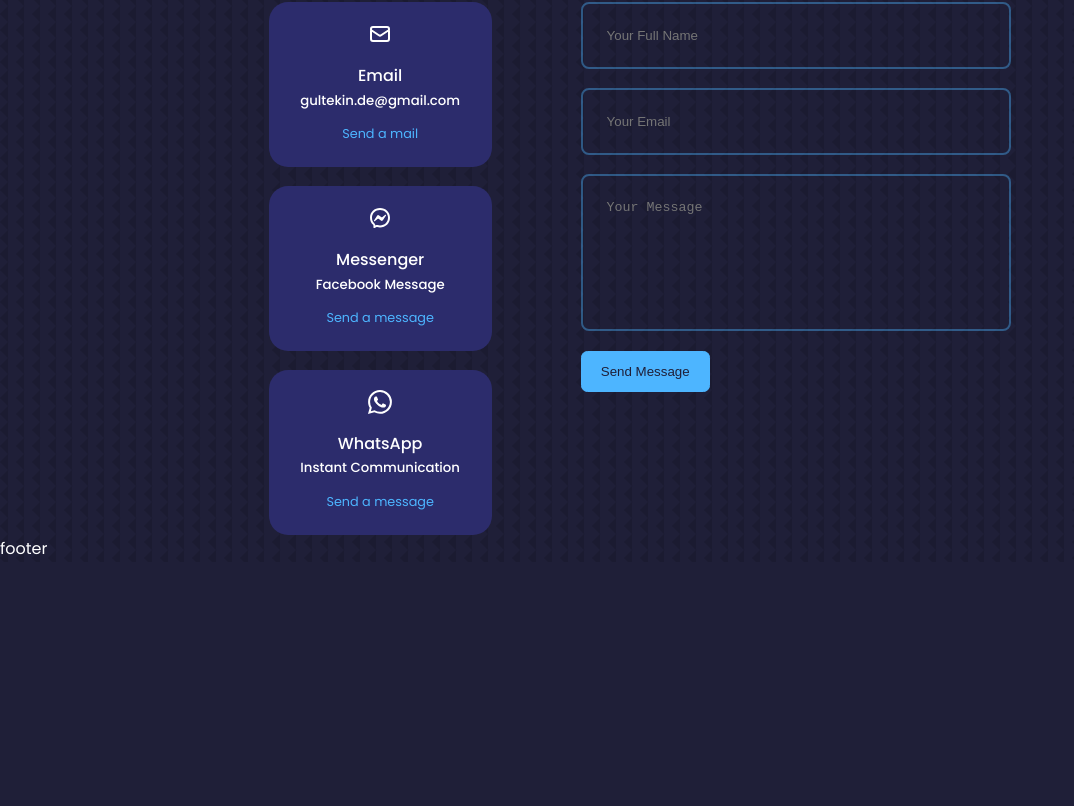
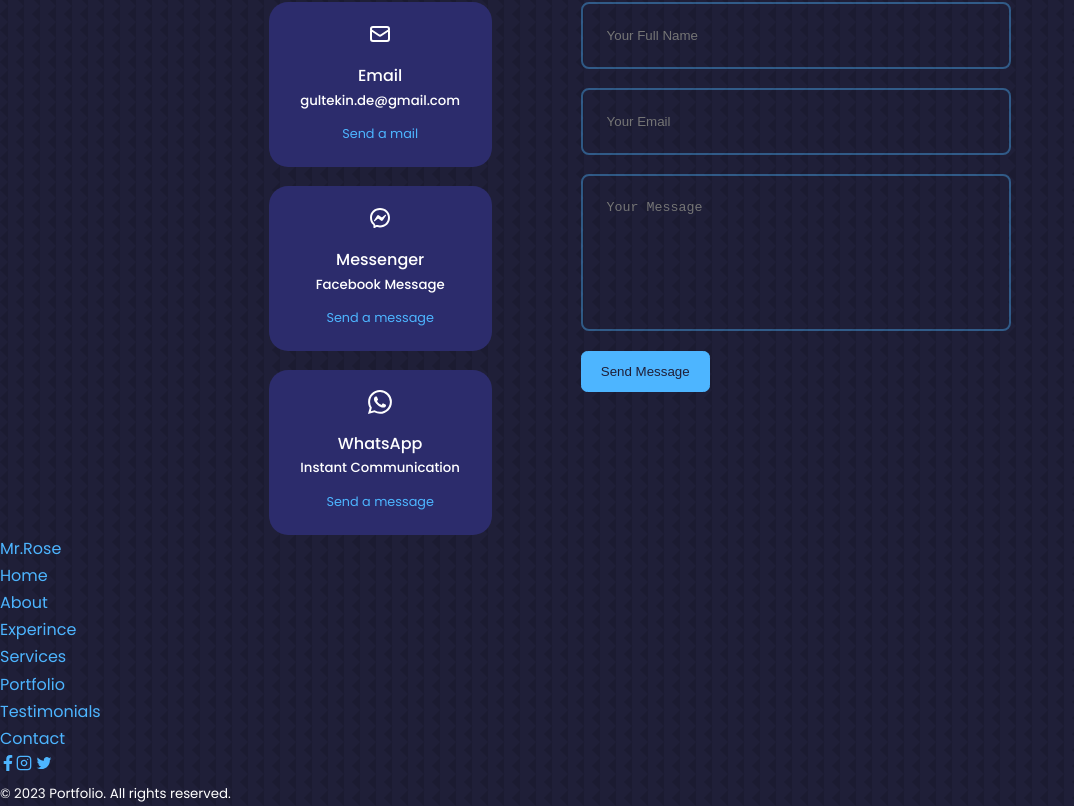
Before and after one commit to MrGultekin/react-portfolio, a React (Create React App) app: page / in a window 1280 px wide. Shown: the part 4730-5536 px from the top of the page, without its empty margins (0-1074 px from the left). Before the commit the page ends 5292 px from the top, so only its background shows below. Built offline with nearby package versions, Linux system fonts and the light colour scheme.

Commit message:
Footer.jsx done.

```diff
--- a/src/components/footer/Footer.jsx
+++ b/src/components/footer/Footer.jsx
@@ -1,8 +1,33 @@
 import './footer.css'
+import {FaFacebookF} from "react-icons/fa";
+import {FiInstagram} from "react-icons/fi";
+import {IoLogoTwitter} from "react-icons/io";
 
 const Footer = () => {
     return (
-        <div> footer </div>
+        <div>
+            <footer>
+                <a href="#" className={'footer__logo'}>Mr.Rose</a>
+                <ul className="permalinks">
+                    <li><a href="#">Home</a></li>
+                    <li><a href="#about">About</a></li>
+                    <li><a href="#experience">Experince</a></li>
+                    <li><a href="#services">Services</a></li>
+                    <li><a href="#portfolio">Portfolio</a></li>
+                    <li><a href="#testimonials">Testimonials</a></li>
+                    <li><a href="#contact">Contact</a></li>
+                </ul>
+
+                <div className="footer__socials">
+                    <a href="https://www.facebook.com/"><FaFacebookF/></a>
+                    <a href="https://www.instagram.com/"><FiInstagram/></a>
+                    <a href="https://www.twitter.com/"> <IoLogoTwitter/></a>
+                </div>
+                <div className="footer__copyright">
+                    <small>&copy; 2023 Portfolio. All rights reserved.</small>
+                </div>
+            </footer>
+        </div>
     )
 
 }
```
